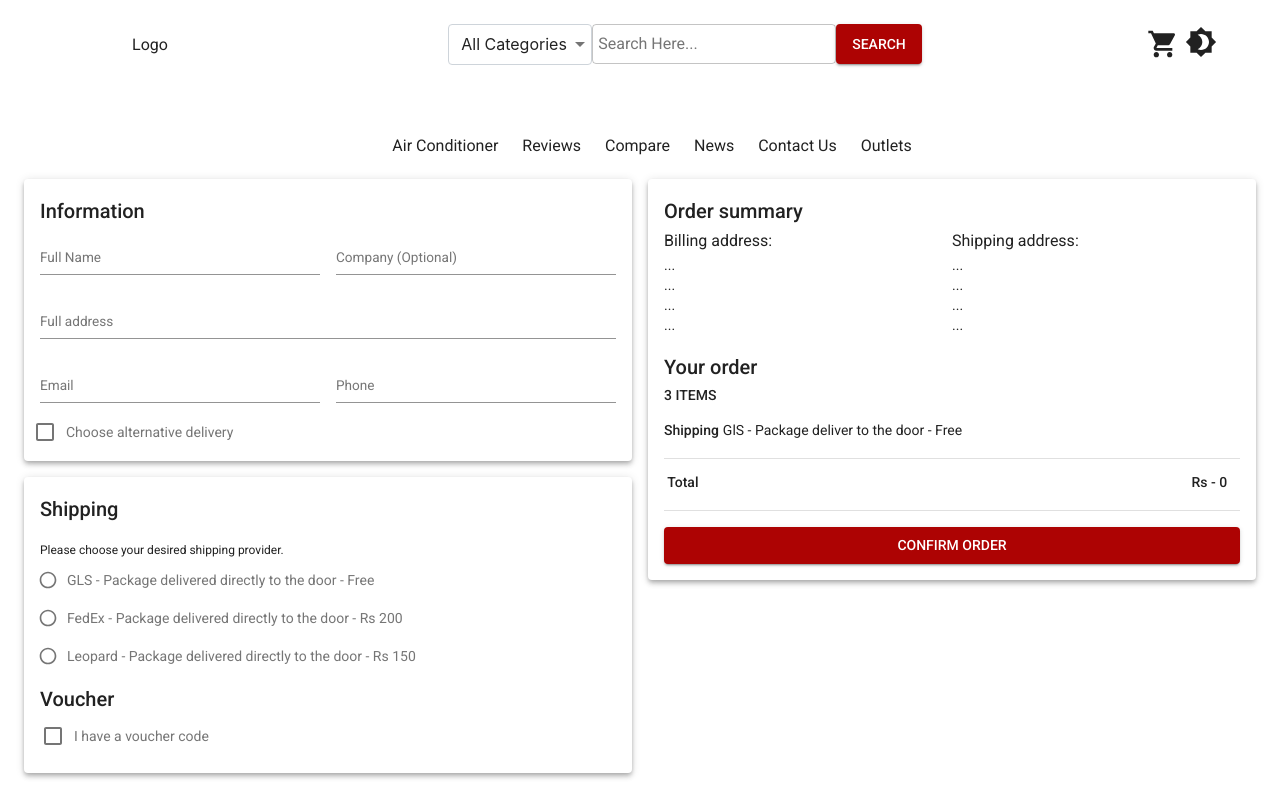
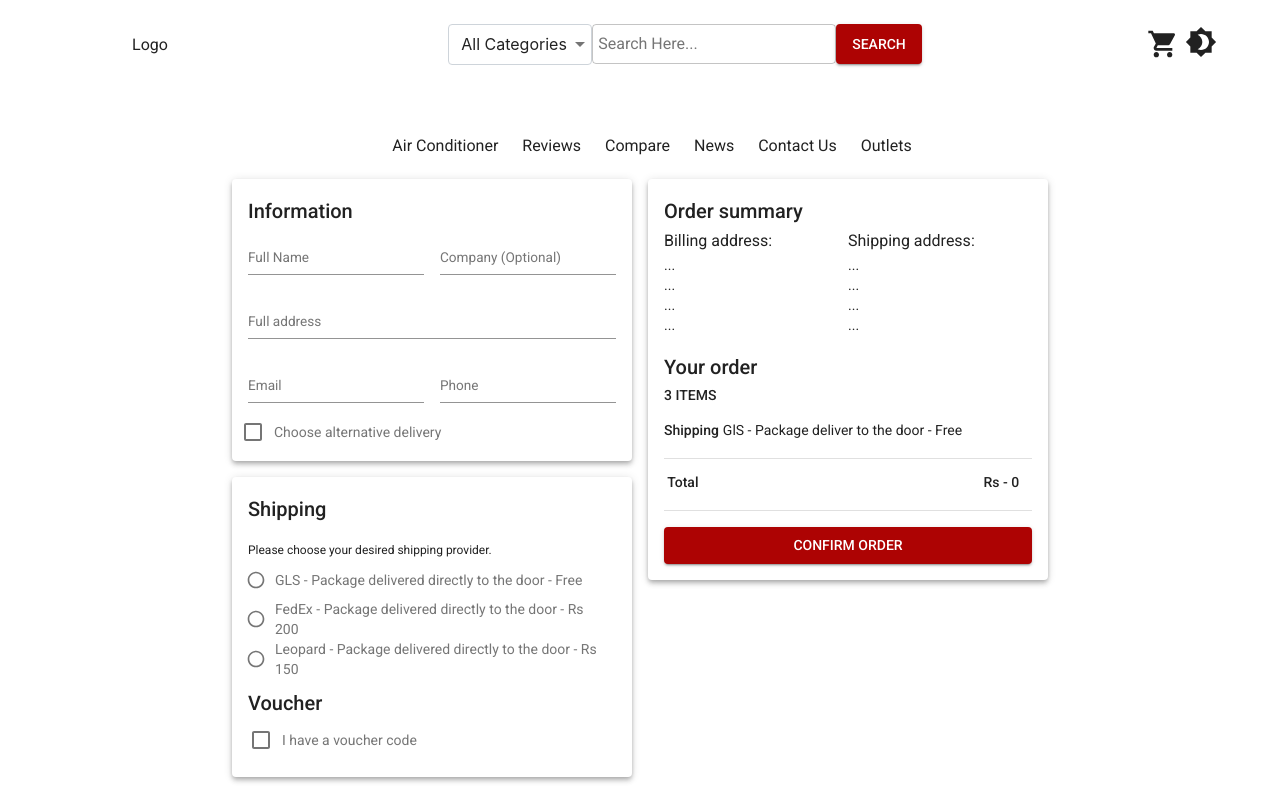
Before and after one commit to EhsanWebDev/onlineComparisonApp-React, a React (Create React App) app: page /checkout in a window 1280 px wide. Shown: the top 800 px of the page. Built offline with nearby package versions, Linux system fonts and the light colour scheme.

Commit message:
Minor grid change

```diff
--- a/src/screens/Checkout/Checkout.jsx
+++ b/src/screens/Checkout/Checkout.jsx
@@ -64,8 +64,8 @@ const CheckoutPage = ({ cartItems, total }) => {
     const theme = useTheme();
     return (
 
-        <Grid container spacing={2} className={marginTop}>
-            <Grid item xs={12} md={6}>
+        <Grid container spacing={2} className={marginTop} justifyContent="center">
+            <Grid item xs={12} md={6} lg={4}>
                 <Paper elevation={4} className={information} >
                     <Typography variant="h6" component="h6">
                         Information
@@ -214,7 +214,7 @@ const CheckoutPage = ({ cartItems, total }) => {
 
                 </Paper>
             </Grid>
-            <Grid item xs={12} md={6}>
+            <Grid item xs={12} md={6} lg={4}>
                 <Paper className={information} elevation={4}>
                     <Typography variant="h6" component="h6">Order summary</Typography>
                     <Grid container>
```
